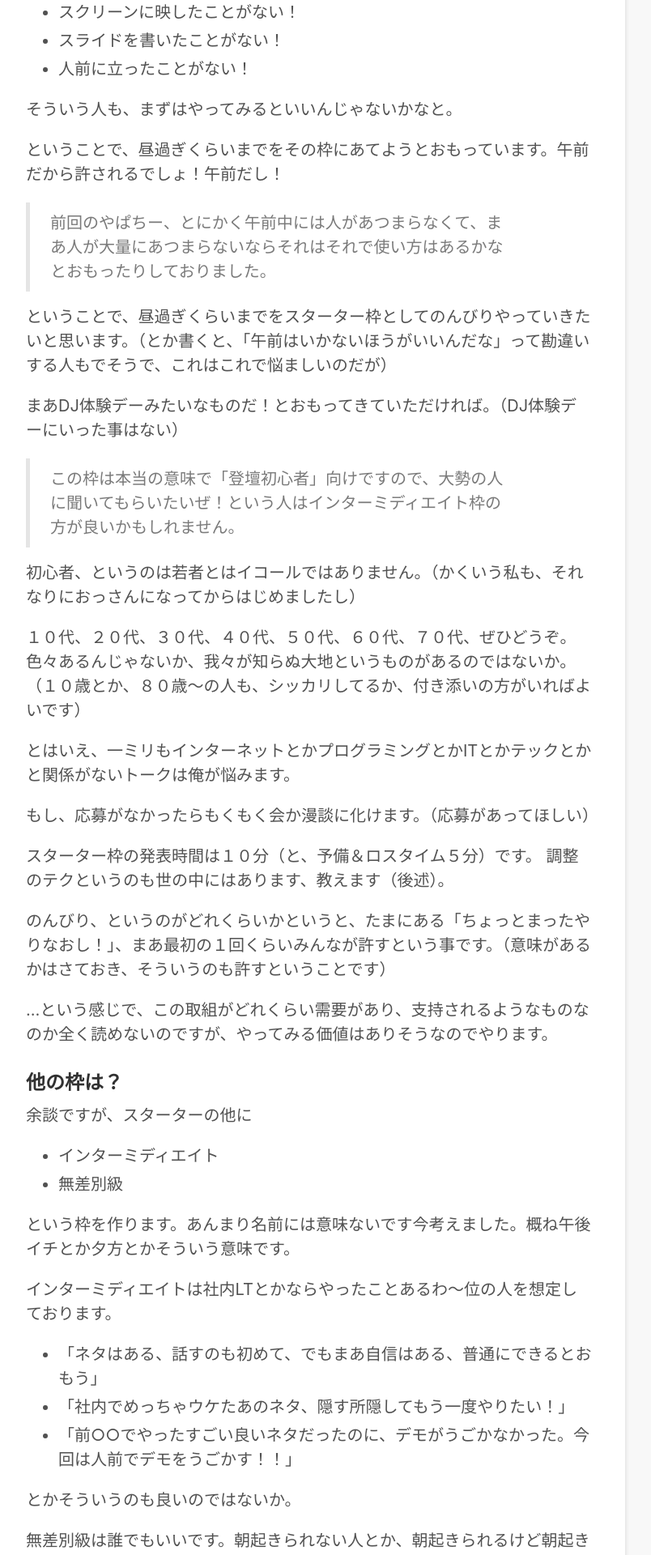
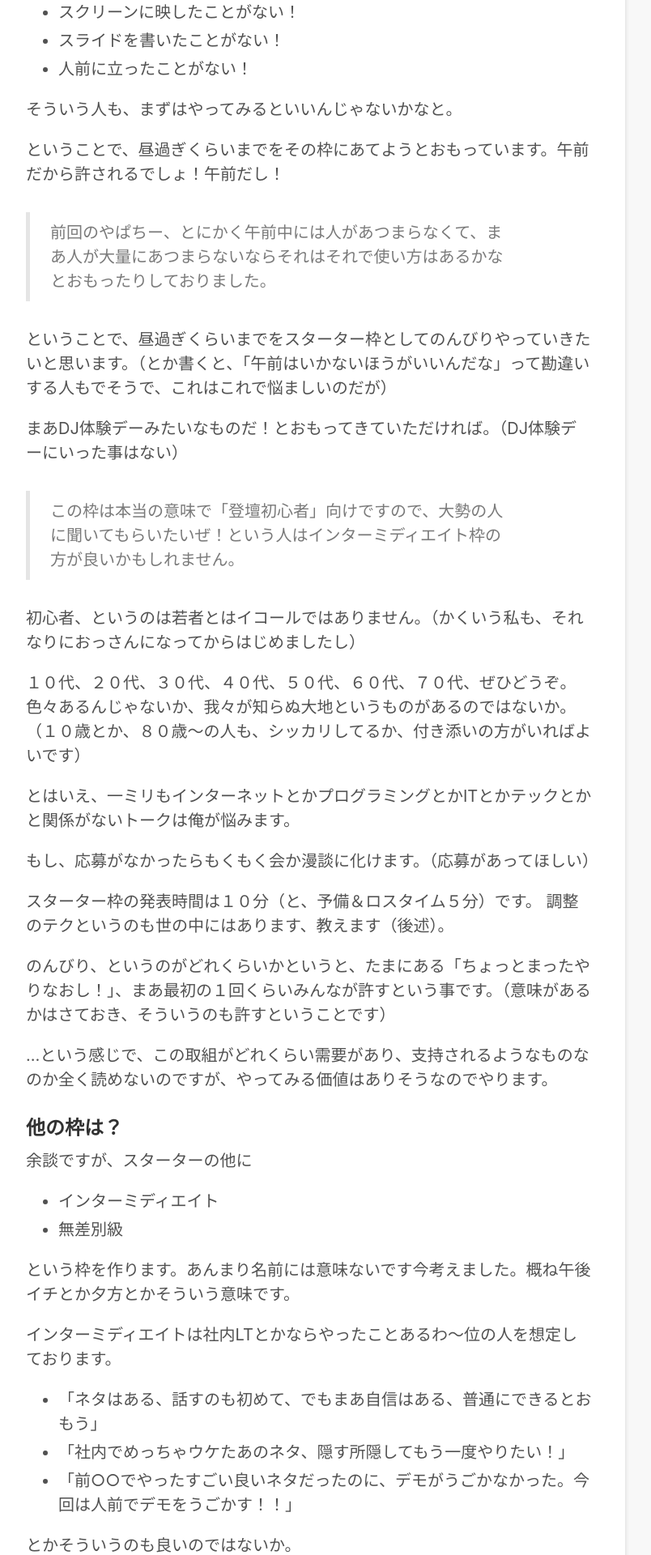
Before and after one commit to uzulla/y8-2017-spring, a Jekyll site: the page built from index.html, in a window 1280 px wide. Shown: the part 1760-3680 px from the top of the page at 81% size, without its empty margins (258-1062 px from the left). Built offline with Jekyll 4.4.1, drawn with Linux system fonts in a browser that asks for light colours; the list of posts is cut into pages by our own code; comment, search, counter and statistics services are not loaded.

Commit message:
Add: top/bottom margin to blockquote.

```diff
--- a/_sass/_type.scss
+++ b/_sass/_type.scss
@@ -76,7 +76,7 @@ abbr {
 
 blockquote {
   padding: .5rem 1rem;
-  margin: .8rem 0;
+  margin: 1.6rem 0;
   color: #7a7a7a;
   border-left: .25rem solid #e5e5e5;
 
```
